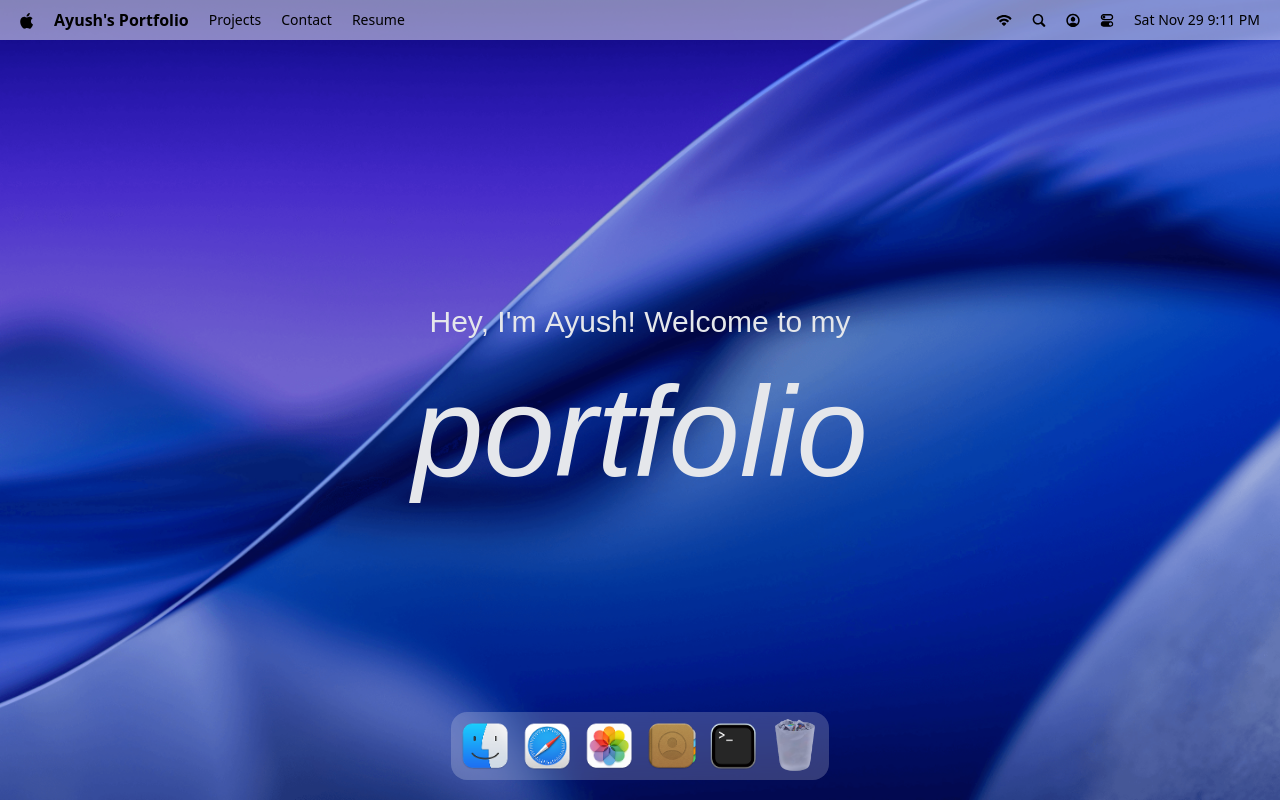
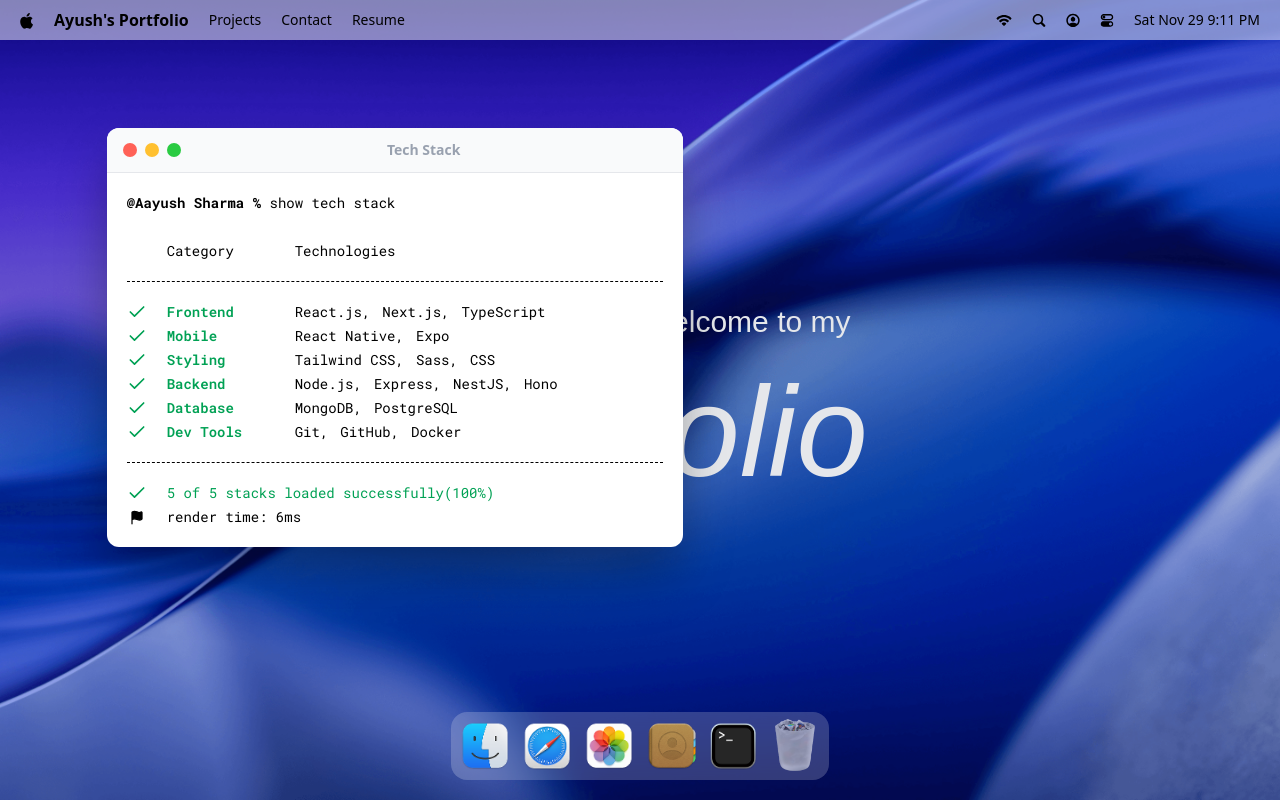
Before and after one commit to aayush-webdev/Mac_OS-Portfolio, a React (Vite) app: page / in a window 1280 px wide. Both pictures are taken after a click on the button 733 px from the left and 746 px from the top of the page. Built offline with nearby package versions, Linux system fonts and the light colour scheme; a web font is replaced by a local one.

Commit message:
add our first window componnent and our window controls

```diff
--- a/package.json
+++ b/package.json
@@ -16,6 +16,7 @@
     "gsap": "^3.13.0",
     "immer": "^11.0.1",
     "lucide-react": "^0.555.0",
+    "path": "^0.12.7",
     "react": "^19.2.0",
     "react-dom": "^19.2.0",
     "react-tooltip": "^5.30.0",
--- /dev/null
+++ b/src/components/WindowControls.jsx
@@ -0,0 +1,16 @@
+import useWindowStore from "#store/window"
+
+const WindowControls = ({target}) => {
+
+  const{closeWindow} = useWindowStore();
+
+  return (
+   <div id="window-controls">
+    <div className="close" onClick={() => closeWindow(target)}/>
+    <div className="minimize" />
+    <div className="maximize" />
+   </div>
+  );
+};
+
+export default WindowControls;
--- a/src/components/index.js
+++ b/src/components/index.js
@@ -1,6 +1,7 @@
 import Navbar from '#components/navbar'
 import Welcome from '#components/welcome'
 import Dock from '#components/dock'
+import WindowControls from '#components/WindowControls'
 
 
-export{ Navbar, Welcome, Dock };
+export{ Navbar, Welcome, Dock, WindowControls };
--- a/src/hoc/WindowWrapper.jsx
+++ b/src/hoc/WindowWrapper.jsx
@@ -1,11 +1,44 @@
+import { useGSAP } from "@gsap/react";
 import useWindowStore from "../store/window";
-import { useRef } from "react";
+import { useLayoutEffect, useRef } from "react";
+import gsap from "gsap";
+import Draggable from "gsap/Draggable";
 
 const WindowWrapper = (Component, windowKey) => {
     const Wrapped = (props) => {
-        const { focusWindow, window} = useWindowStore();
-        const { isOpen, zIndex } = window [windowKey];
-        const ref = useRef (null);
+        const { focusWindow, windows } = useWindowStore();
+        const win = windows?.[windowKey] ?? {};
+        const { isOpen = false, zIndex = 0 } = win;
+        const ref = useRef(null);
+
+        useGSAP(() =>{
+            const el = ref.current;
+            if(!el || !isOpen) return;
+
+            el.style.display = "block";
+
+            gsap.fromTo(el,
+                {scale:0.8, opacity: 0, y: 40},
+                {scale: 1, opacity: 1, y:0, duration: 0.4, ease:"power3.out"}
+            )
+        },[isOpen]);
+
+        useGSAP(() =>{
+            const el = ref. current;
+            if(!el) return;
+
+           const [instance] =  Draggable.create(el, {onPress: () => focusWindow
+                (windowKey)});
+
+            return () => instance.kill();
+
+        }, []);
+
+        useLayoutEffect(() => {
+            const el =ref.current;
+            if(!el) return;
+            el.style.display = isOpen ? "block" : "none";
+        },[isOpen]);
 
         return (
         <section id={windowKey} ref={ref} style={{zIndex}} className="absolute">
@@ -18,4 +51,4 @@
     return Wrapped;
 };
 
-export default WindowWrapper
+export default WindowWrapper;
--- a/src/windows/Terminal.jsx
+++ b/src/windows/Terminal.jsx
@@ -1,12 +1,64 @@
 import React from 'react'
+import WindowWrapper from '#hoc/WindowWrapper.jsx';
+import { techStack } from '#constants';
+import { Check, Flag } from 'lucide-react';
+import WindowControls from '#components/WindowControls';
 
-const Terminal = () => {
+const TerminalComponent = () => {
   return (
-    <div>
+    <>
+    <div id='window-header'>
+      <WindowControls target="terminal" />
+      <h2>Tech Stack</h2>
+    </div>
+
+    <div className='techstack'>
+      <p>
+        <span className='font-bold'>@Aayush Sharma % </span>
+        show tech stack
+      </p>
+
+      <div className='label'>
+        <p className='w-32'>Category</p>
+        <p>Technologies</p>
+
+      </div>
+
+      <ul className='content'>
+        {techStack.map(({category, items}) => (
+          <li key={category} className='flex items-center'>
+            <Check className='check' size={20} />
+            <h3>{category}</h3>
+            <ul>
+              {items.map((item, i) =>(
+                <li key={i}>{item}
+                {i < items.length -1 ? "," : ""}
+                </li>
+              ))}
+            </ul>
+          </li>
+        ))}
+      </ul>
+
+      <div className='footnote'>
+        <p>
+          <Check size={20} /> 5 of 5 stacks loaded successfully(100%)
+        </p>
+
+        <p className='text-black'>
+          <Flag size={15} fill="black" />
+          render time: 6ms
+        </p>
+
+      </div>
 
     </div>
-  )
-}
 
-export { Terminal };
-export default Terminal
+    </>
+  );
+};
+
+const TerminalWindow = WindowWrapper(TerminalComponent, 'terminal');
+
+export const Terminal = TerminalWindow;
+export default TerminalWindow;
--- a/src/windows/index.js
+++ b/src/windows/index.js
@@ -1,3 +1,3 @@
-import { Terminal } from "#windows/terminal.jsx";
+import { Terminal } from "#windows/Terminal.jsx";
 
-export  {Terminal};
+export { Terminal };
--- a/vite.config.js
+++ b/vite.config.js
@@ -1,20 +1,21 @@
-import { defineConfig } from 'vite'
-import react from '@vitejs/plugin-react'
-import tailwindcss from '@tailwindcss/vite'
+import { defineConfig } from 'vite';
+import react from '@vitejs/plugin-react';
+import tailwindcss from '@tailwindcss/vite';
 import { resolve, dirname } from 'path';
 import { fileURLToPath } from 'url';
 
+const rootDir = dirname(fileURLToPath(import.meta.url));
+const srcPath = resolve(rootDir, 'src');
 
 export default defineConfig({
   plugins: [react(), tailwindcss()],
   resolve: {
     alias: {
-      "#components": resolve(dirname(fileURLToPath(import.meta.url)), "src/components"),
-      "#constants": resolve(dirname(fileURLToPath(import.meta.url)), "src/constants"),
-      "#store": resolve(dirname(fileURLToPath(import.meta.url)), "src/store"),
-      "#hoc": resolve(dirname(fileURLToPath(import.meta.url)), "src/hoc"),
-      "#windows": resolve(dirname(fileURLToPath(import.meta.url)), "src/windows"),
-
-    }
-  }
-})
+      '#components': resolve(srcPath, 'components'),
+      '#constants': resolve(srcPath, 'constants'),
+      '#store': resolve(srcPath, 'store'),
+      '#hoc': resolve(srcPath, 'hoc'),
+      '#windows': resolve(srcPath, 'windows'),
+    },
+  },
+});
```
Also changed, not shown: 1 other file (tests, documents, lock files or other folders).
